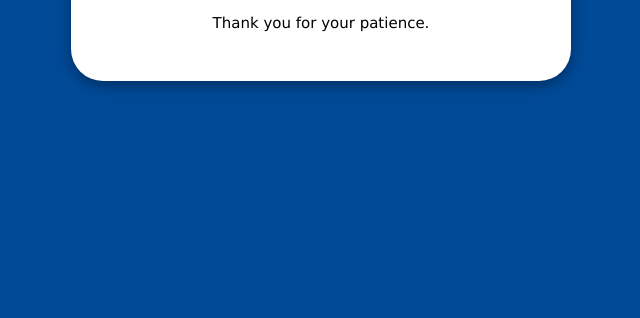
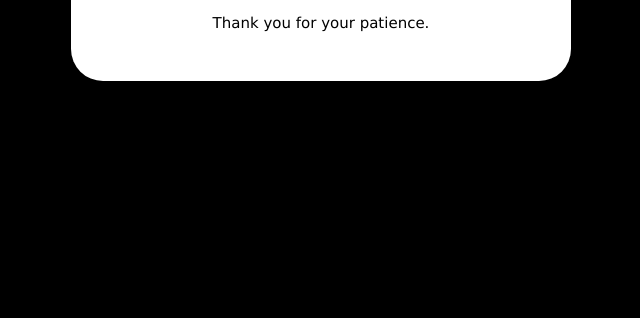
Before and after one commit to iabubakar106/toplinq, a plain HTML site: page index.html in a window 1280 px wide. Shown: the part 482-800 px from the top of the page, without its empty margins (319-959 px from the left). Drawn offline with nearby package versions, Linux system fonts and the light colour scheme.

Commit message:
Change background color from #004a97 to black

```diff
--- a/index.html
+++ b/index.html
@@ -15,7 +15,7 @@
         }
         .bg-img {
             /* Background styling for a professional look */
-            background-color: #004a97;
+            background-color: black;
             min-height: 100vh;
             display: flex;
             align-items: center;
```
